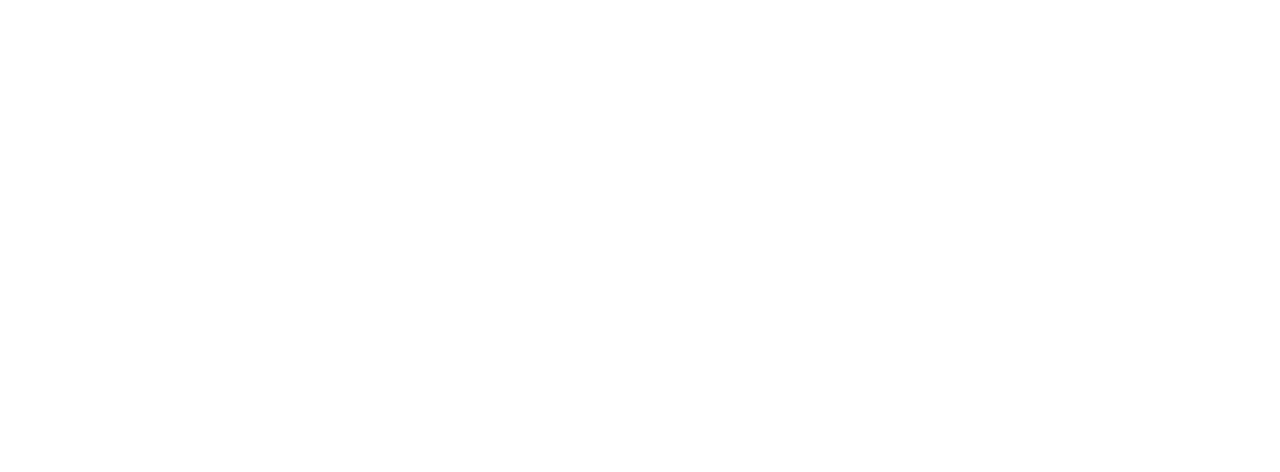
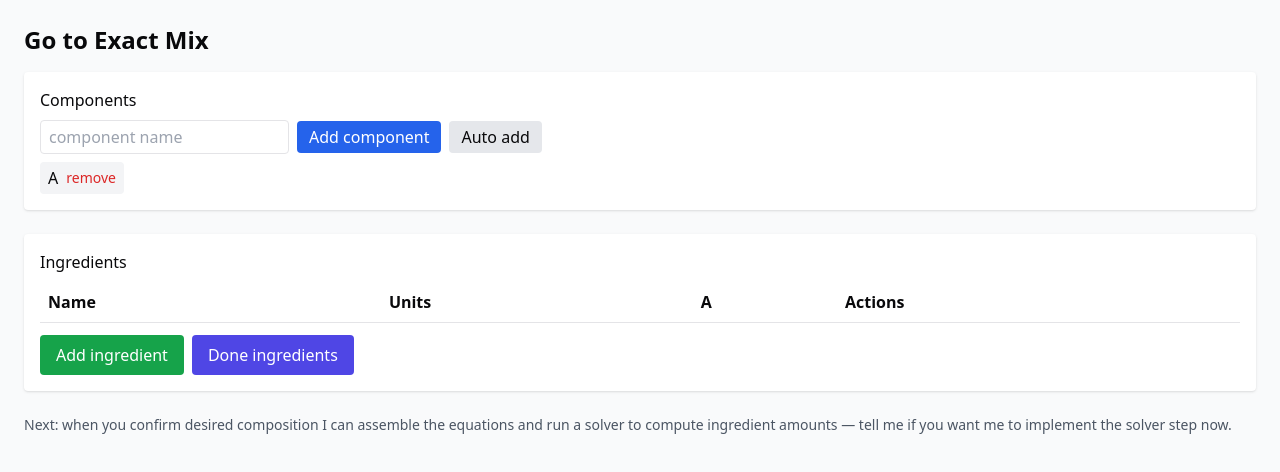
Before and after one commit to eastor112/digitizer-regressor, a React (Vite) app: page /exact-mix in a window 1280 px wide. Before the commit this address had no page. Shown: the top 472 px of the page. Built offline with nearby package versions, Linux system fonts and the light colour scheme.

Commit message:
feat: add ExactMix page and update routing in Home

```diff
--- a/src/App.tsx
+++ b/src/App.tsx
@@ -1,6 +1,7 @@
 import { BrowserRouter, Routes, Route } from 'react-router-dom';
-import Home from './pages/Home.tsx';
-import Digitizer from './pages/Digitizer.tsx';
+import Home from '@/pages/Home';
+import Digitizer from '@/pages/Digitizer';
+import ExactMix from '@/pages/ExactMix';
 
 function App() {
   return (
@@ -8,6 +9,7 @@
       <Routes>
         <Route path="/" element={<Home />} />
         <Route path="/digitizer" element={<Digitizer />} />
+        <Route path="/exact-mix" element={<ExactMix />} />
       </Routes>
     </BrowserRouter>
   );
--- /dev/null
+++ b/src/pages/ExactMix.tsx
@@ -0,0 +1,205 @@
+import React, { useState } from 'react';
+
+type Ingredient = {
+  id: number;
+  name: string;
+  units: string;
+  composition: Record<string, number>; // key: component name -> value (e.g. percent or fraction)
+};
+
+export default function ExactMix() {
+  const [components, setComponents] = useState<string[]>(['A']);
+  const [ingredients, setIngredients] = useState<Ingredient[]>([]);
+  const [nextId, setNextId] = useState(1);
+  const [productAmount, setProductAmount] = useState<number | null>(null);
+  const [desiredComp, setDesiredComp] = useState<Record<string, number>>({});
+
+  function addComponent(name?: string) {
+    const comp = (name || `C${components.length + 1}`).trim();
+    if (!comp) return;
+    if (components.includes(comp)) return;
+    setComponents((s) => [...s, comp]);
+    // initialize composition values for existing ingredients
+    setIngredients((rows) =>
+      rows.map((r) => ({ ...r, composition: { ...r.composition, [comp]: 0 } })),
+    );
+  }
+
+  function removeComponent(name: string) {
+    setComponents((s) => s.filter((c) => c !== name));
+    setIngredients((rows) =>
+      rows.map((r) => {
+        const comp = { ...r.composition };
+        delete comp[name];
+        return { ...r, composition: comp };
+      }),
+    );
+    const d = { ...desiredComp };
+    delete d[name];
+    setDesiredComp(d);
+  }
+
+  function addIngredient() {
+    const compRecord: Record<string, number> = {};
+    components.forEach((c) => (compRecord[c] = 0));
+    setIngredients((s) => [
+      ...s,
+      { id: nextId, name: '', units: '', composition: compRecord },
+    ]);
+    setNextId((n) => n + 1);
+  }
+
+  function updateIngredient(id: number, patch: Partial<Ingredient>) {
+    setIngredients((s) => s.map((r) => (r.id === id ? { ...r, ...patch } : r)));
+  }
+
+  function removeIngredient(id: number) {
+    setIngredients((s) => s.filter((r) => r.id !== id));
+  }
+
+  function finishIngredients() {
+    const ans = window.prompt('How much product (in chosen units) will be prepared?');
+    if (!ans) return;
+    const n = parseFloat(ans);
+    if (isNaN(n) || n <= 0) {
+      alert('Please enter a valid positive number');
+      return;
+    }
+    setProductAmount(n);
+  }
+
+  function onDesiredChange(component: string, value: number) {
+    setDesiredComp((d) => ({ ...d, [component]: value }));
+  }
+
+  return (
+    <div className="p-6 min-h-screen bg-gray-50">
+      <h2 className="text-2xl font-semibold mb-4">Go to Exact Mix</h2>
+
+      <section className="mb-6 bg-white p-4 rounded shadow">
+        <h3 className="font-medium mb-2">Components</h3>
+        <div className="flex gap-2 items-center mb-2">
+          <input id="new-comp" placeholder="component name" className="border px-2 py-1 rounded" />
+          <button
+            className="px-3 py-1 bg-blue-600 text-white rounded"
+            onClick={() => {
+              const el = document.getElementById('new-comp') as HTMLInputElement | null;
+              if (!el) return;
+              const val = el.value.trim();
+              if (!val) return;
+              addComponent(val);
+              el.value = '';
+            }}
+          >
+            Add component
+          </button>
+          <button className="px-3 py-1 bg-gray-200 rounded" onClick={() => addComponent()}>
+            Auto add
+          </button>
+        </div>
+
+        <div className="flex gap-2 flex-wrap">
+          {components.map((c) => (
+            <div key={c} className="flex items-center gap-2 bg-gray-100 px-2 py-1 rounded">
+              <span className="font-medium">{c}</span>
+              <button className="text-sm text-red-600" onClick={() => removeComponent(c)}>
+                remove
+              </button>
+            </div>
+          ))}
+        </div>
+      </section>
+
+      <section className="mb-6 bg-white p-4 rounded shadow">
+        <h3 className="font-medium mb-2">Ingredients</h3>
+        <div className="overflow-auto">
+          <table className="w-full table-auto border-collapse">
+            <thead>
+              <tr className="text-left">
+                <th className="p-2 border-b">Name</th>
+                <th className="p-2 border-b">Units</th>
+                {components.map((c) => (
+                  <th key={c} className="p-2 border-b">{c}</th>
+                ))}
+                <th className="p-2 border-b">Actions</th>
+              </tr>
+            </thead>
+            <tbody>
+              {ingredients.map((ing) => (
+                <tr key={ing.id}>
+                  <td className="p-2 border-b">
+                    <input
+                      value={ing.name}
+                      onChange={(e) => updateIngredient(ing.id, { name: e.target.value })}
+                      className="border px-2 py-1 rounded w-full"
+                    />
+                  </td>
+                  <td className="p-2 border-b">
+                    <input
+                      value={ing.units}
+                      onChange={(e) => updateIngredient(ing.id, { units: e.target.value })}
+                      className="border px-2 py-1 rounded w-full"
+                    />
+                  </td>
+                  {components.map((c) => (
+                    <td key={c} className="p-2 border-b">
+                      <input
+                        type="number"
+                        value={ing.composition[c] ?? 0}
+                        onChange={(e) => {
+                          const v = parseFloat(e.target.value) || 0;
+                          updateIngredient(ing.id, {
+                            composition: { ...ing.composition, [c]: v },
+                          });
+                        }}
+                        className="border px-2 py-1 rounded w-full"
+                      />
+                    </td>
+                  ))}
+                  <td className="p-2 border-b">
+                    <button className="px-2 py-1 bg-red-600 text-white rounded" onClick={() => removeIngredient(ing.id)}>
+                      Remove
+                    </button>
+                  </td>
+                </tr>
+              ))}
+            </tbody>
+          </table>
+        </div>
+
+        <div className="mt-3 flex gap-2">
+          <button className="px-4 py-2 bg-green-600 text-white rounded" onClick={addIngredient}>
+            Add ingredient
+          </button>
+          <button className="px-4 py-2 bg-indigo-600 text-white rounded" onClick={finishIngredients}>
+            Done ingredients
+          </button>
+        </div>
+      </section>
+
+      {productAmount !== null && (
+        <section className="mb-6 bg-white p-4 rounded shadow">
+          <h3 className="font-medium mb-2">Product details</h3>
+          <div className="mb-2">Preparing: <b>{productAmount}</b> (units per ingredients table)</div>
+
+          <div className="mb-2">Desired composition (enter values for each component)</div>
+          <div className="grid grid-cols-2 gap-2 max-w-md">
+            {components.map((c) => (
+              <div key={c} className="flex items-center gap-2">
+                <label className="w-20">{c}</label>
+                <input
+                  type="number"
+                  value={desiredComp[c] ?? ''}
+                  onChange={(e) => onDesiredChange(c, parseFloat(e.target.value) || 0)}
+                  className="border px-2 py-1 rounded w-full"
+                />
+              </div>
+            ))}
+          </div>
+        </section>
+      )}
+
+      <div className="text-sm text-gray-600">Next: when you confirm desired composition I can assemble the equations and run a solver to compute ingredient amounts — tell me if you want me to implement the solver step now.</div>
+    </div>
+  );
+}
--- a/src/pages/Home.tsx
+++ b/src/pages/Home.tsx
@@ -13,6 +13,12 @@
           >
             Go to Digitizer
           </Link>
+          <Link
+            to="/exact-mix"
+            className="px-6 py-3 bg-emerald-600 text-white rounded-lg hover:bg-emerald-500"
+          >
+            Go to Exact Mix
+          </Link>
           <button className="px-6 py-3 bg-gray-700 text-white rounded-lg" disabled>
             Other apps (coming soon)
           </button>
```
